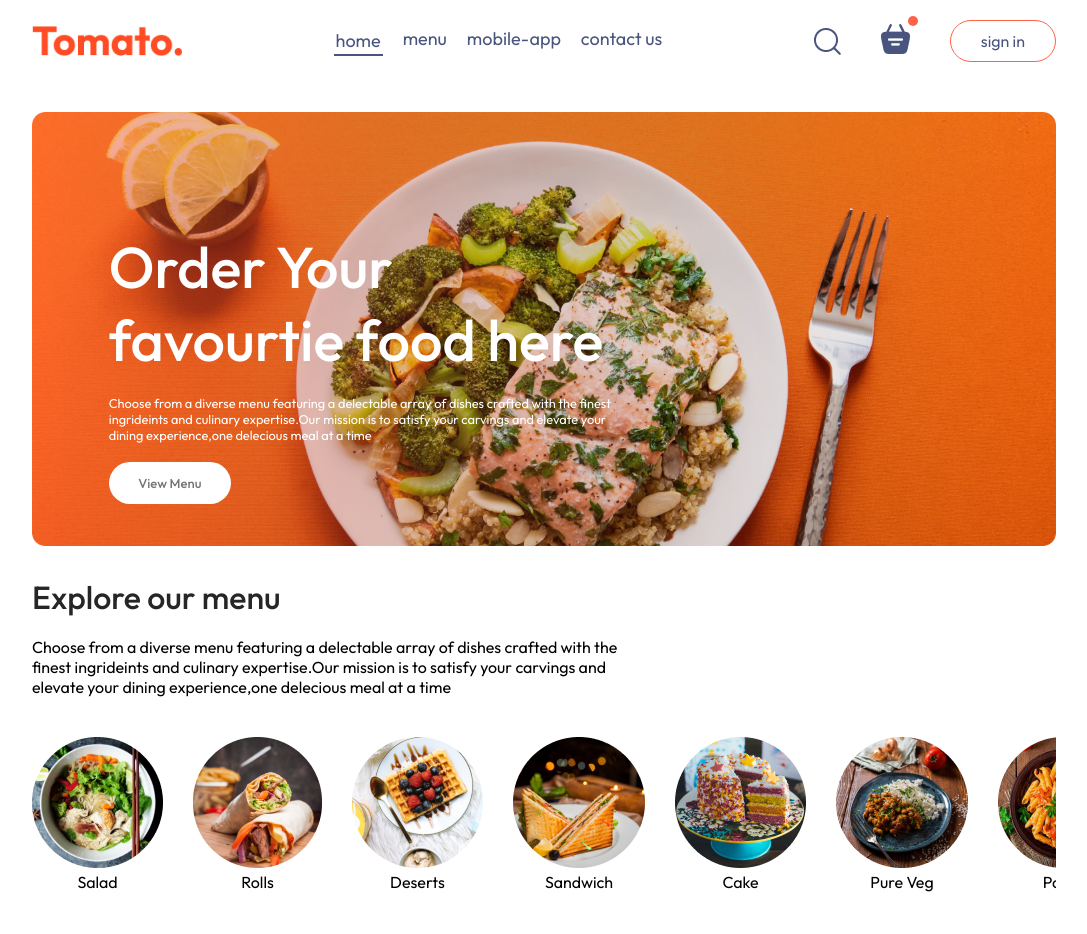
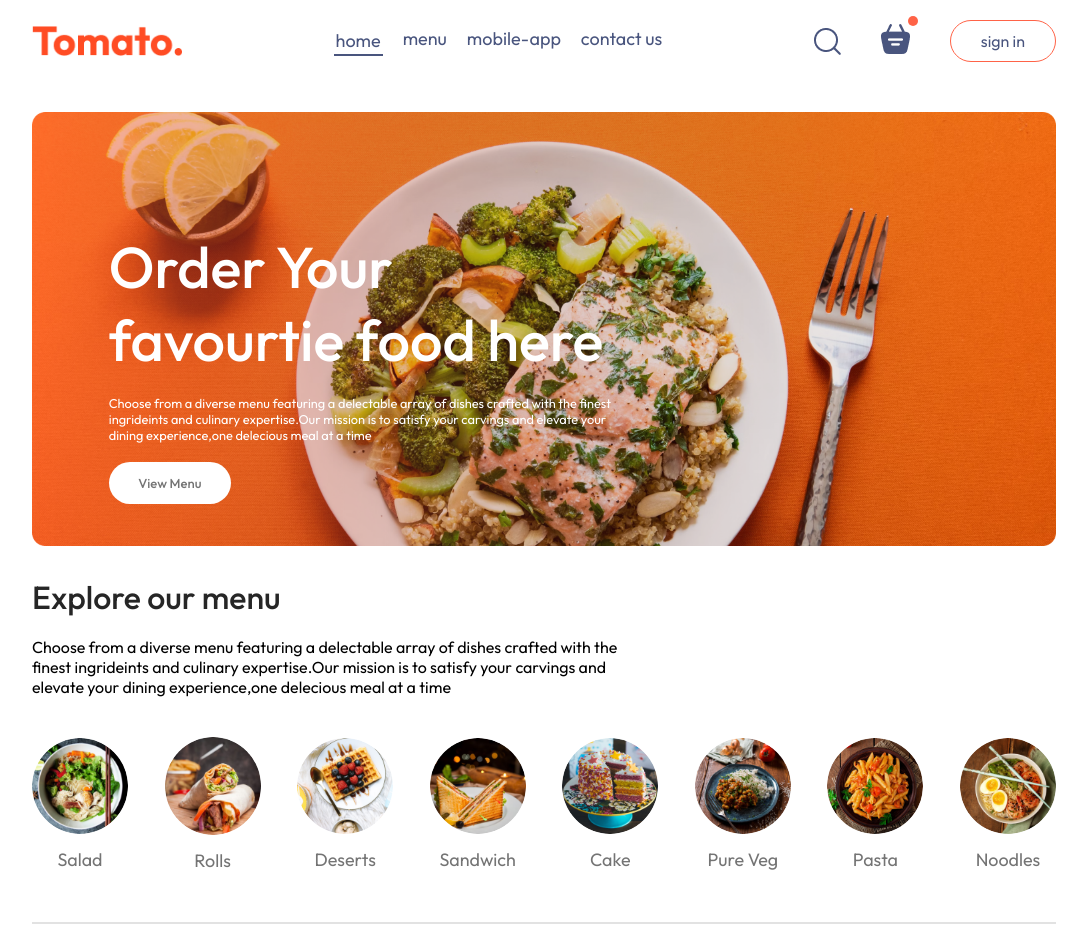
Before and after one commit to Ayush202Patel/tomato, a React (Vite) app in the folder frontend/: page / in a window 1280 px wide. Shown: the whole page, without its empty margins (96-1183 px from the left). Before the commit the page ends 912 px from the top, so only its background shows below. Built offline with nearby package versions, Linux system fonts and the light colour scheme.

Commit message:
Did something

```diff
--- a/frontend/src/components/ExploreMenu/Exploremenu.css
+++ b/frontend/src/components/ExploreMenu/Exploremenu.css
@@ -23,3 +23,22 @@
 .explore-menu-list::-webkit-scrollbar {
   display: none;
 }
+.explore-menu-list img {
+  width: 7.5vw;
+  min-width: 80px;
+  cursor: pointer;
+  border-radius: 50%;
+  transition: 0.2s;
+}
+.explore-menu-list-item p {
+  margin-top: 10px;
+  color: #747474;
+  font-size: max(1.4vw, 16px);
+  cursor: pointer;
+}
+.explore-menu hr {
+  margin: 10px 0;
+  height: 2px;
+  background-color: #e2e2e2;
+  border: none;
+}
--- a/frontend/src/components/ExploreMenu/Exploremenu.jsx
+++ b/frontend/src/components/ExploreMenu/Exploremenu.jsx
@@ -1,7 +1,7 @@
 import React from "react";
 import "./ExploreMenu.css";
 import { menu_list } from "../../assets/assets.js";
-const ExploreMenu = () => {
+const ExploreMenu = ({ category, setCategory }) => {
   return (
     <div className="explore-menu" id="exploree-menu">
       <h1>Explore our menu</h1>
@@ -14,13 +14,22 @@ const ExploreMenu = () => {
       <div className="explore-menu-list">
         {menu_list.map((item, index) => {
           return (
-            <div key={index} className="explore-menu-list-item">
+            <div
+              onClick={() =>
+                setCategory((prev) =>
+                  prev === item.menu_name ? "All" : item.menu_name
+                )
+              }
+              key={index}
+              className="explore-menu-list-item"
+            >
               <img src={item.menu_image} alt="" />
               <p>{item.menu_name}</p>
             </div>
           );
         })}
       </div>
+      <hr />
     </div>
   );
 };
--- a/frontend/src/pages/Home/Home.jsx
+++ b/frontend/src/pages/Home/Home.jsx
@@ -1,12 +1,14 @@
-import React from "react";
+import React, { useState } from "react";
 import "./Home.css";
 import Header from "../../components/Header/Header";
 import ExploreMenu from "../../components/ExploreMenu/Exploremenu";
 const Home = () => {
+  const [category, setCategory] = useState("All");
+
   return (
     <div>
       <Header />
-      <ExploreMenu />
+      <ExploreMenu category={category} setCategory={setCategory} />
     </div>
   );
 };
```
